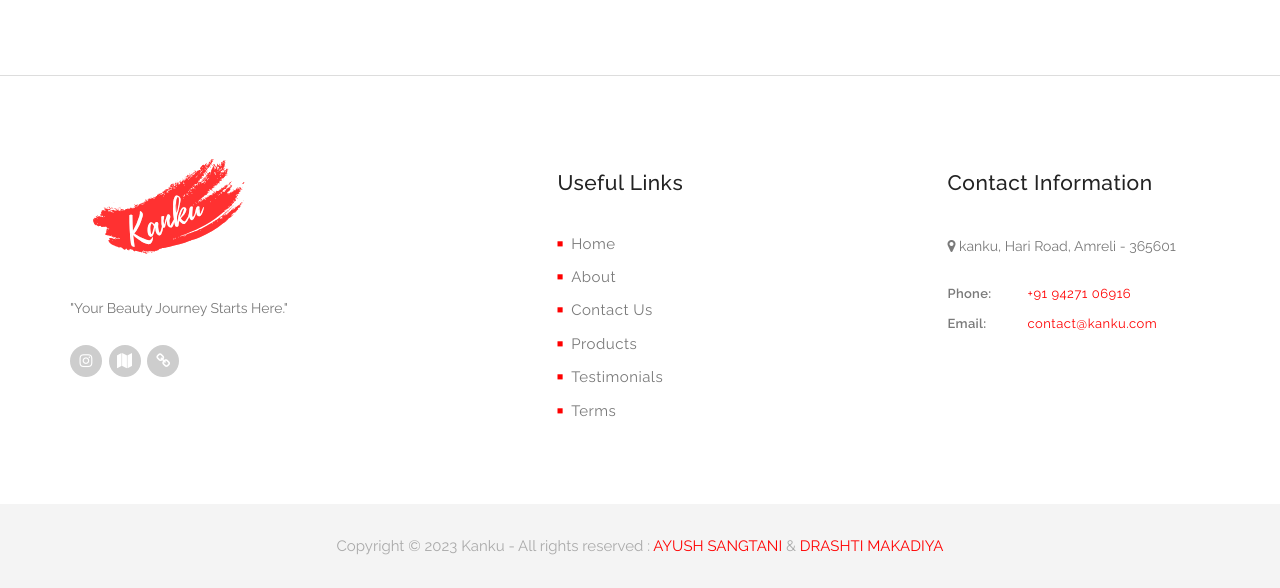
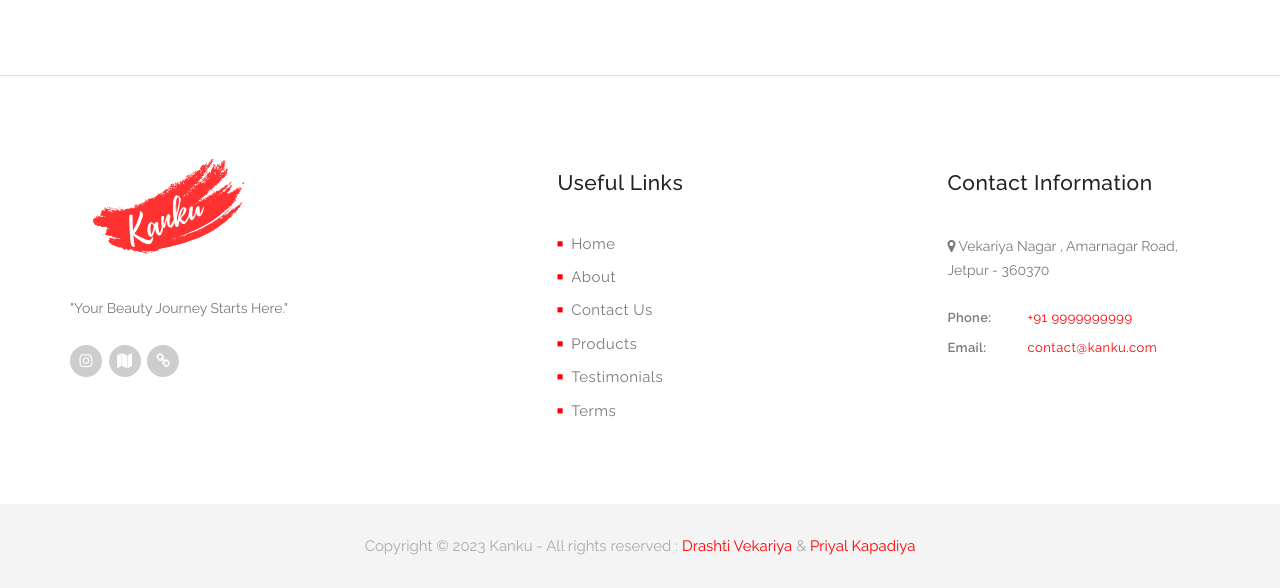
Before and after one commit to Drashti-Vekariya/PHP, a PHP site: page /index.php in a window 1280 px wide. Shown: the part 1405-1993 px from the top of the page. Run offline with PHP 8.4, Linux system fonts and the light colour scheme; data that the repository does not hold is empty; some libraries are stand-ins or nearby versions.

Commit message:
Update footer.php

```diff
--- a/footer.php
+++ b/footer.php
@@ -41,9 +41,9 @@
                     <div class="footer-heading">
                         <h4>Contact Information</h4>
                     </div>
-                    <p><i class="fa fa-map-marker"></i>  kanku, Hari Road, Amreli - 365601</p>
+                    <p><i class="fa fa-map-marker"></i>  Vekariya Nagar , Amarnagar Road, Jetpur - 360370</p>
                     <ul>
-                        <li><span>Phone:</span><a href="#">+91 94271 06916</a></li>
+                        <li><span>Phone:</span><a href="#">+91 9999999999</a></li>
                         <li><span>Email:</span><a href="#">contact@kanku.com</a></li>
                     </ul>
                 </div>
@@ -52,5 +52,5 @@
     </div>
 </footer>
 <div class="sub-footer">
-    <p>Copyright © 2023 Kanku - All rights reserved : <a href="https://www.instagram.com/_ayush_sangtani_xx/" target="blank"> AYUSH SANGTANI </a> & <a href="https://www.instagram.com/ms_drashti__/" target="blank"> DRASHTI MAKADIYA</a></p>
+    <p>Copyright © 2023 Kanku - All rights reserved : <a href="https://www.instagram.com/drashti_vekariya_/" target="blank"> Drashti Vekariya </a> & <a href="https://www.instagram.com/piyu_8304/" target="blank"> Priyal Kapadiya</a></p>
 </div>
```
